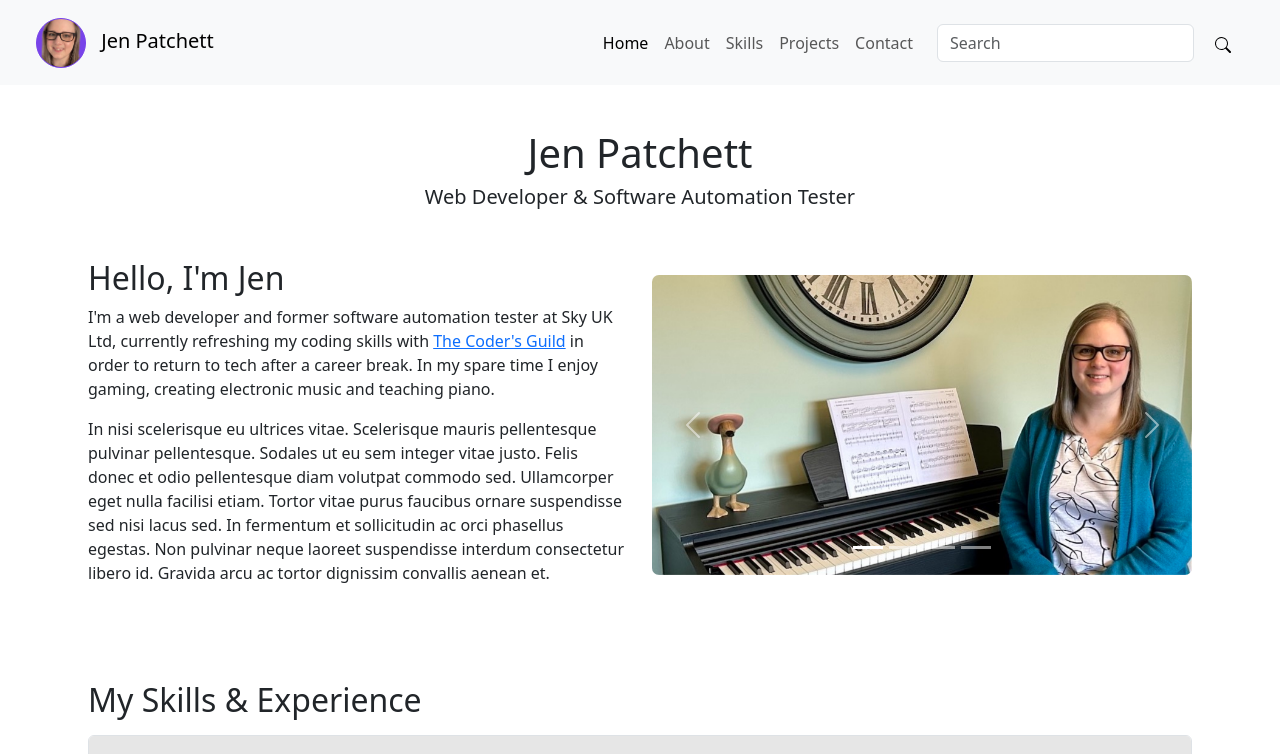
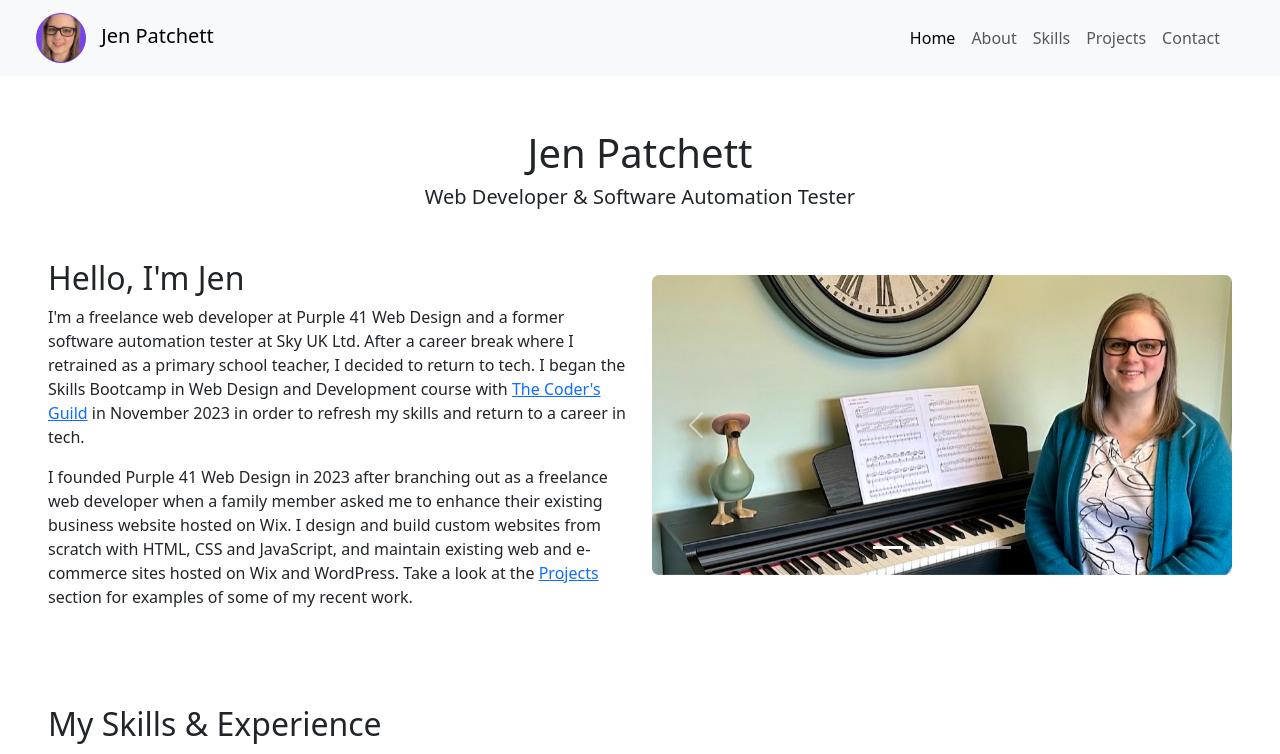
Before and after one commit to JenPatchett/portfolio-project, an Eleventy site: page src/index.njk in a window 1280 px wide. Shown: the top 754 px of the page. Built offline with nearby package versions, Linux system fonts and the light colour scheme; Eleventy itself is replaced by a stand-in of ours; files that its build step writes are made by us from their sources.

Commit message:
Update About; hide Search field in nav; w=1400

```diff
--- a/src/_includes/about.njk
+++ b/src/_includes/about.njk
@@ -3,8 +3,8 @@
     {# <!-- About --> #}
     <div class="col-12 col-lg-6">
         <h2>Hello, I'm Jen</h2>
-        <p>I'm a web developer and former software automation tester at Sky UK Ltd, currently refreshing my coding skills with <a href="https://thecodersguild.org.uk" target="_blank">The Coder's Guild</a> in order to return to tech after a career break. In my spare time I enjoy gaming, creating electronic music and teaching piano.</p>
-        <p>In nisi scelerisque eu ultrices vitae. Scelerisque mauris pellentesque pulvinar pellentesque. Sodales ut eu sem integer vitae justo. Felis donec et odio pellentesque diam volutpat commodo sed. Ullamcorper eget nulla facilisi etiam. Tortor vitae purus faucibus ornare suspendisse sed nisi lacus sed. In fermentum et sollicitudin ac orci phasellus egestas. Non pulvinar neque laoreet suspendisse interdum consectetur libero id. Gravida arcu ac tortor dignissim convallis aenean et.</p>
+        <p>I'm a freelance web developer at Purple 41 Web Design and a former software automation tester at Sky UK Ltd. After a career break where I retrained as a primary school teacher, I decided to return to tech. I began the Skills Bootcamp in Web Design and Development course with <a href="https://thecodersguild.org.uk/course-directory/get-hired-as-a-software-developer/" target="_blank">The Coder's Guild</a> in November 2023 in order to refresh my skills and return to a career in tech.</p>
+        <p>I founded Purple 41 Web Design in 2023 after branching out as a freelance web developer when a family member asked me to enhance their existing business website hosted on Wix. I design and build custom websites from scratch with HTML, CSS and JavaScript, and maintain existing web and e-commerce sites hosted on Wix and WordPress. Take a look at the <a href="/#projects">Projects</a> section for examples of some of my recent work.</p>
     </div>
 
     {# <!-- Carousel --> #}
--- a/src/_includes/header.njk
+++ b/src/_includes/header.njk
@@ -31,9 +31,9 @@
                     <a class="nav-link" href="/contact">Contact</a>
                 </li>
             </ul>
-            <form class="d-flex mt-3" role="search">
+            {# <form class="d-flex mt-3" role="search">
                 <input id="search-input" class="form-control me-2" type="search" placeholder="Search" aria-label="Search">
-                <button id="search-btn" class="btn" type="submit"><img src="/images/search.svg" alt="search button"> </button>
+                <button id="search-btn" class="btn" type="submit"><img src="/images/search.svg" alt="search button"> </button> #}
             </form>
             </div>
         </div>
--- a/src/styles.css
+++ b/src/styles.css
@@ -5,7 +5,7 @@ body {
 }
 
 .main-content {
-	max-width: 1200px;
+	max-width: 1400px;
 	font-size: 16px;
 	margin: auto;
 	padding: 0 20px;
```
